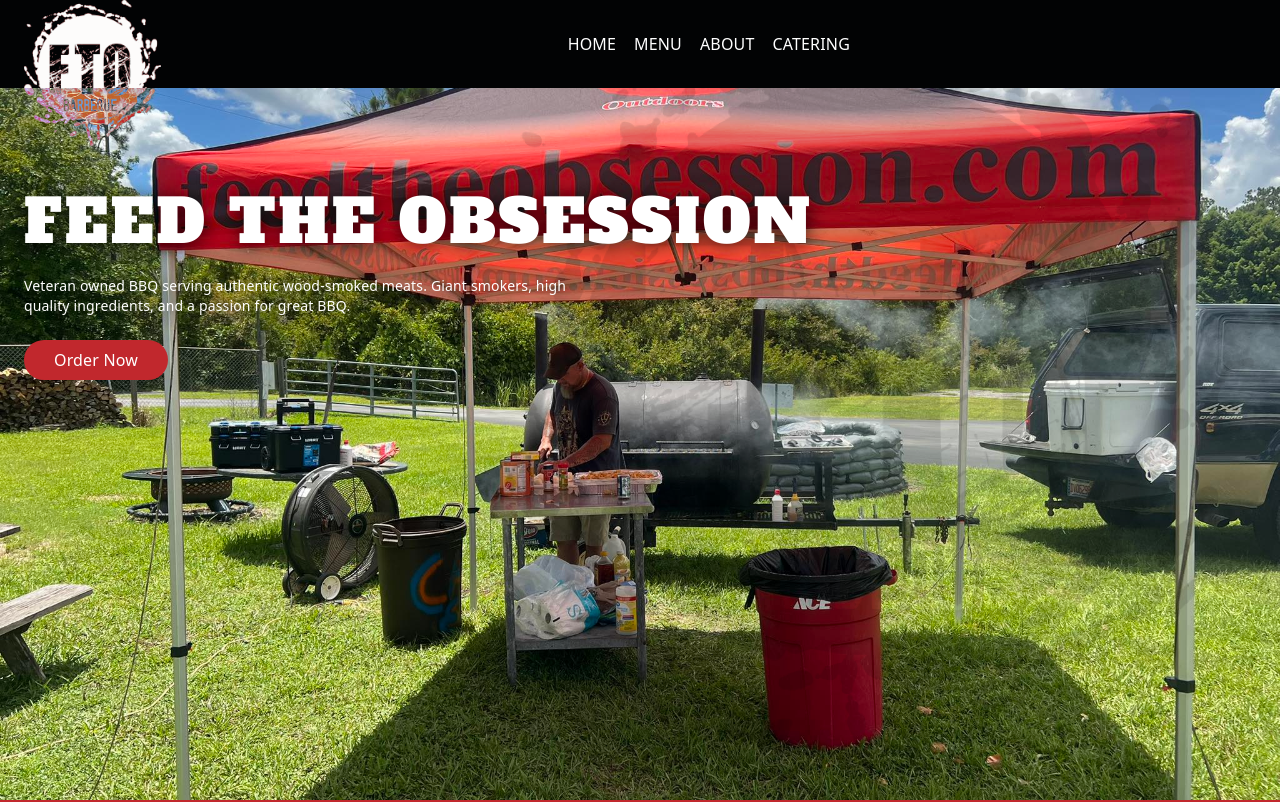
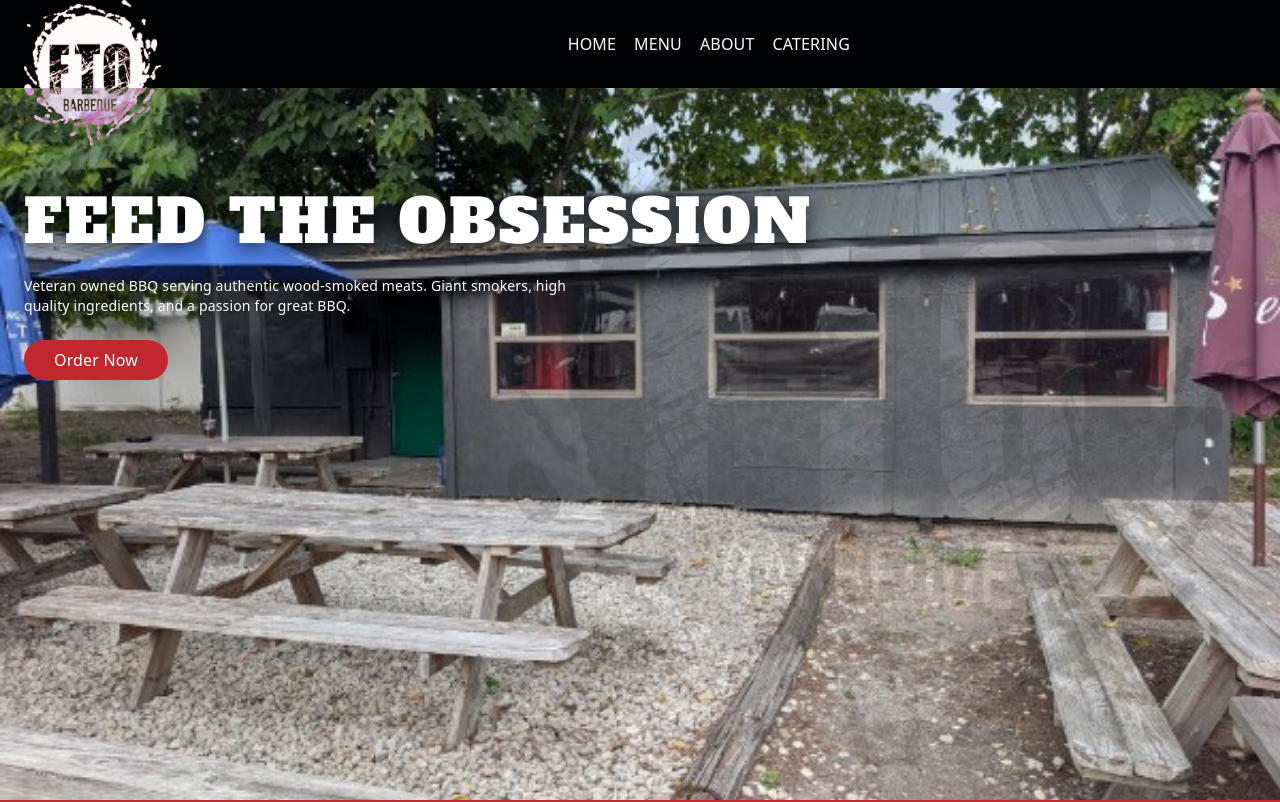
Before and after one commit to brennanhunter/feed-the-obsession-bbq, a Next.js app: page / in a window 1280 px wide. Shown: the top 802 px of the page. Built offline with nearby package versions, Linux system fonts and the light colour scheme; no server answers; grey boxes are pictures that could not be loaded.

Commit message:
Updated hero image.

```diff
--- a/app/components/Carousel.tsx
+++ b/app/components/Carousel.tsx
@@ -33,8 +33,8 @@
         <div className="h-screen relative">
           <div className="absolute top-0 left-0 w-full h-full">
             <Image
-              src="/pictures/business/ScooterCookingInGrass.jpg"
-              alt="BBQ Setup"
+              src="/storefront.jpeg"
+              alt="Feed The Obsession BBQ storefront and patio in DeLand, FL"
               fill
               priority
               className="object-cover"
```
